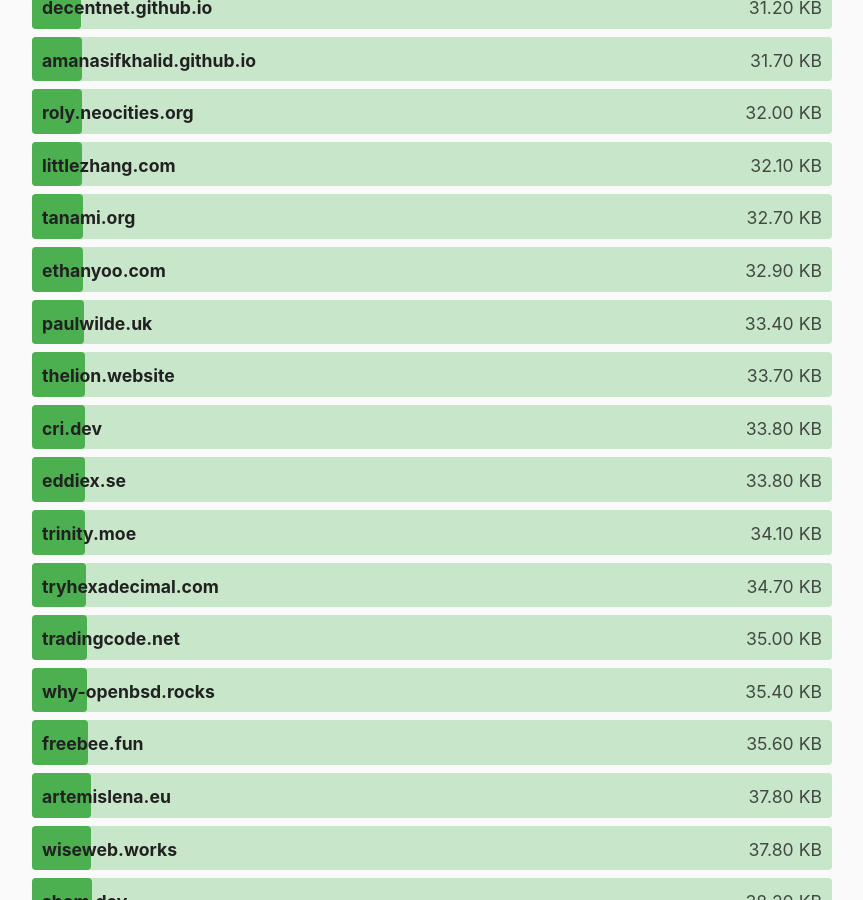
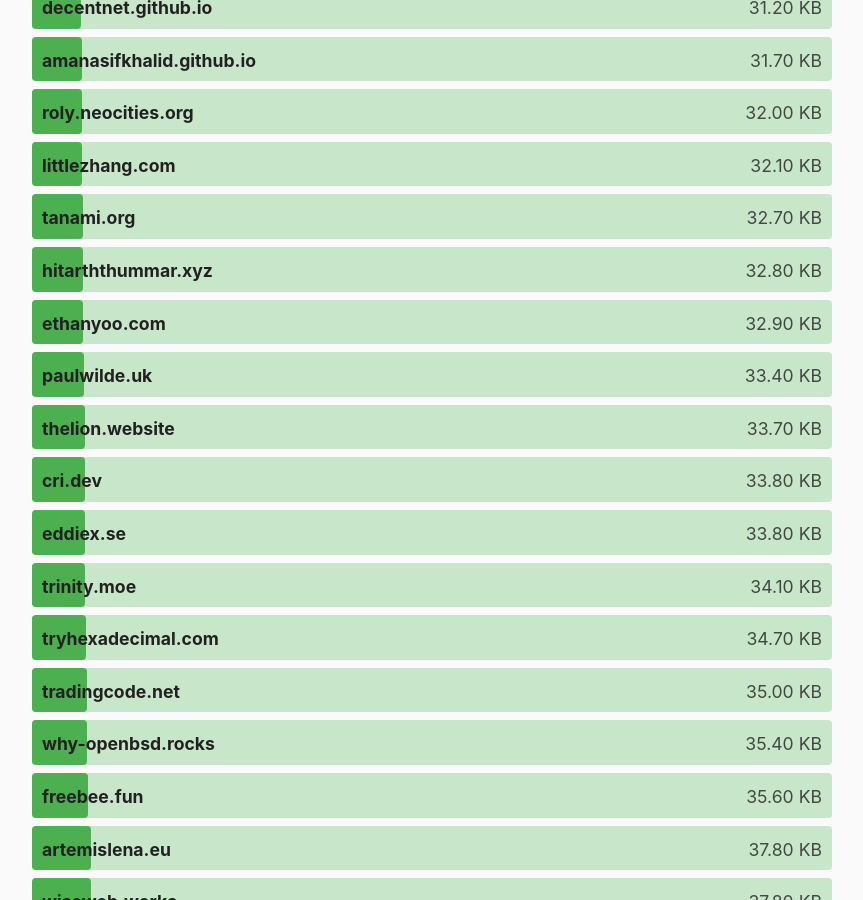
Before and after one commit to kevquirk/512kb.club, a Jekyll site: the page built from index.md, in a window 1280 px wide and 900 px high, scrolled down 7479 px. Shown: the whole window, without its empty margins (208-1071 px from the left). Built offline with Jekyll 4.4.1, drawn with Linux system fonts in a browser that asks for light colours.

Commit message:
Added hitarththummar.xyz

```diff
--- a/_data/sites.yml
+++ b/_data/sites.yml
@@ -683,6 +683,11 @@
   size: 314
   last_checked: 2021-12-03
 
+- domain: hitarththummar.xyz
+  url: https://hitarththummar.xyz/ (Make sure you keep the trailing slash)
+  size: 32.8
+  last_checked: 2021-12-31
+
 - domain: hmbrg.xyz
   url: https://hmbrg.xyz/
   size: 2.2
```
